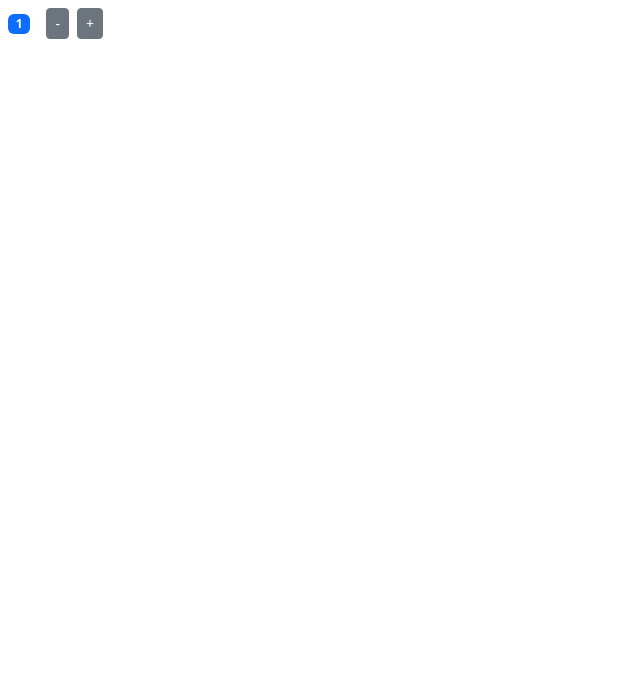
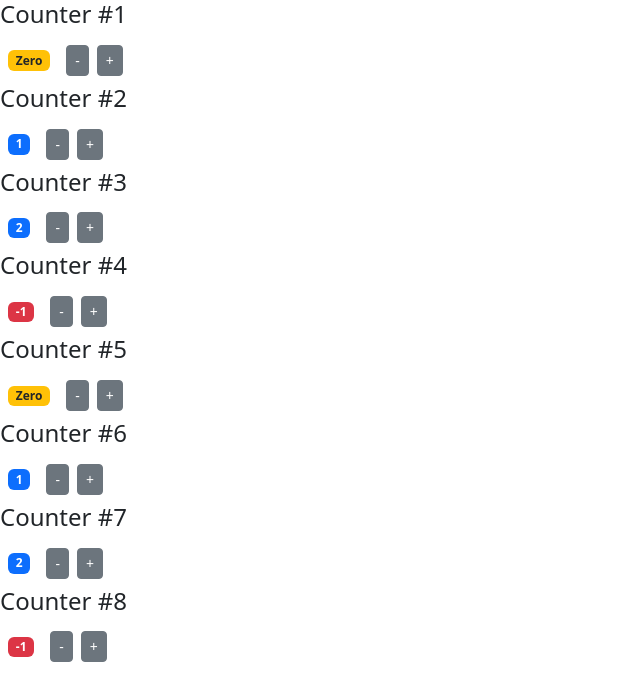
Before and after one commit to mhemanthkmr/component-app, a React (Create React App) app: page / in a window 1280 px wide. Shown: the top 700 px of the page, without its empty margins (0-640 px from the left). Built offline with nearby package versions, Linux system fonts and the light colour scheme.

Commit message:
Passing Childrens

```diff
--- a/src/components/counterComponet.jsx
+++ b/src/components/counterComponet.jsx
@@ -1,12 +1,13 @@
 import React, { Component } from "react";
 class Counter extends Component {
   state = {
-    count: 1,
+    value: this.props.value,
     tags: ["tag1", "tag2", "tag3", "tg"],
   };
   render() {
     return (
       <div className="">
+        {this.props.children}
         <span className={this.getBadgeClass()}>{this.formatCount()}</span>
         {/* <span>{this.formatCount()}</span> */}
         <button
@@ -27,10 +28,10 @@ class Counter extends Component {
 
   getBadgeClass() {
     let classes = "badge m-2 ";
-    const { count } = this.state;
-    if (count === 0) {
+    const { value } = this.state;
+    if (value === 0) {
       classes += "bg-warning text-dark";
-    } else if (count < 0) {
+    } else if (value < 0) {
       classes += "bg-danger";
     } else {
       classes += "bg-primary";
@@ -38,14 +39,14 @@ class Counter extends Component {
     return classes;
   }
   increamentEvent = () => {
-    this.setState({ count: this.state.count + 1 });
+    this.setState({ value: this.state.value + 1 });
   };
   decreamentEvent = () => {
-    this.setState({ count: this.state.count - 1 });
+    this.setState({ value: this.state.value - 1 });
   };
   formatCount() {
-    const { count } = this.state;
-    return count === 0 ? "Zero" : count;
+    const { value } = this.state;
+    return value === 0 ? "Zero" : value;
   }
 }
 
--- /dev/null
+++ b/src/components/coutersComponent.jsx
@@ -0,0 +1,41 @@
+import React, { Component } from "react";
+import Counter from "./counterComponet";
+class Counters extends Component {
+  state = {
+    counters: [
+      { id: 1, value: 0 },
+      { id: 2, value: 1 },
+      { id: 3, value: 2 },
+      { id: 4, value: -1 },
+      { id: 5, value: 0 },
+      { id: 6, value: 1 },
+      { id: 7, value: 2 },
+      { id: 8, value: -1 },
+    ],
+  };
+  //   getBadgeClass() {
+  //     let classes = "badge m-2 ";
+  //     const { value } = this.state;
+  //     if (value === 0) {
+  //       classes += "bg-warning text-dark";
+  //     } else if (value < 0) {
+  //       classes += "bg-danger";
+  //     } else {
+  //       classes += "bg-primary";
+  //     }
+  //     return classes;
+  //   }
+  render() {
+    return (
+      <div>
+        {this.state.counters.map((counter) => (
+          <Counter key={counter.id} value={counter.value}>
+            <h4>Counter #{counter.id}</h4>
+          </Counter>
+        ))}
+      </div>
+    );
+  }
+}
+
+export default Counters;
--- a/src/index.js
+++ b/src/index.js
@@ -1,15 +1,16 @@
-import React from 'react';
-import ReactDOM from 'react-dom/client';
-import './index.css';
-import App from './App';
-import reportWebVitals from './reportWebVitals';
-import Counter from './components/counterComponet';
+import React from "react";
+import ReactDOM from "react-dom/client";
+import "./index.css";
+// import App from "./App";
+import reportWebVitals from "./reportWebVitals";
+// import Counter from "./components/counterComponet";
 import "bootstrap/dist/css/bootstrap.min.css";
-const root = ReactDOM.createRoot(document.getElementById('root'));
+import Counters from "./components/coutersComponent";
+const root = ReactDOM.createRoot(document.getElementById("root"));
 root.render(
   <React.StrictMode>
     {/* <App /> */}
-    <Counter />
+    <Counters />
   </React.StrictMode>
 );
 
```
